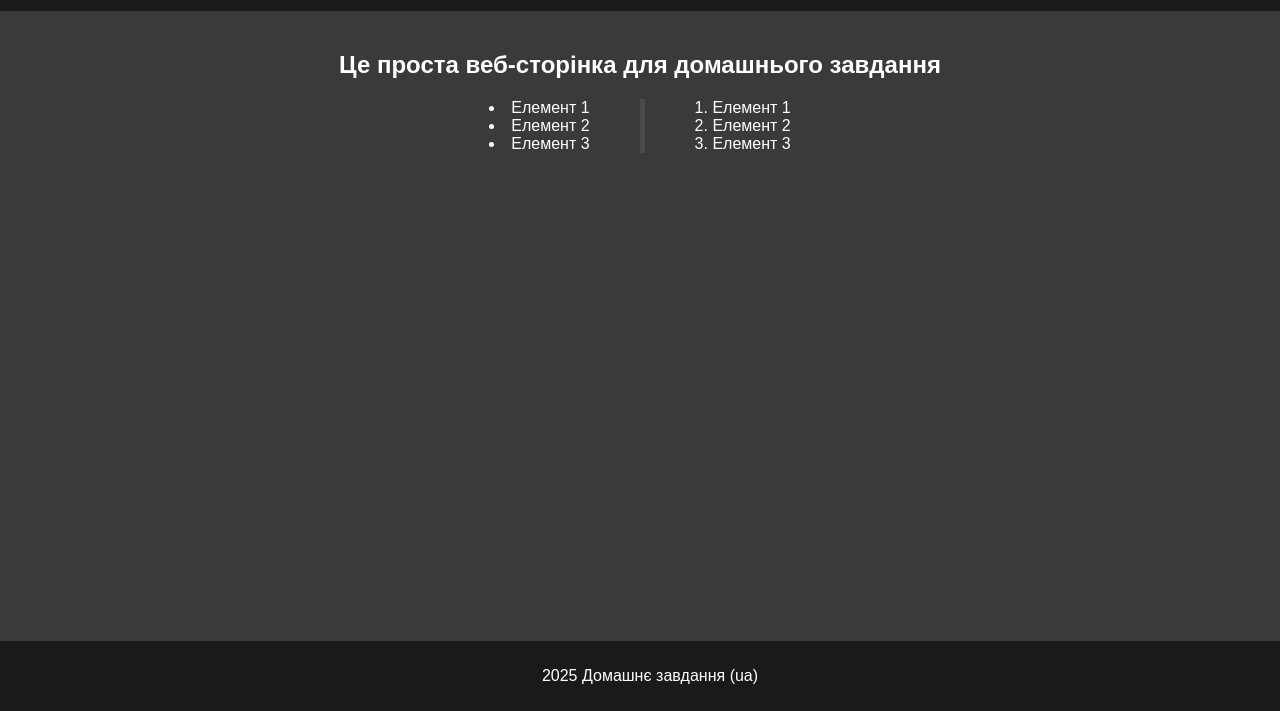
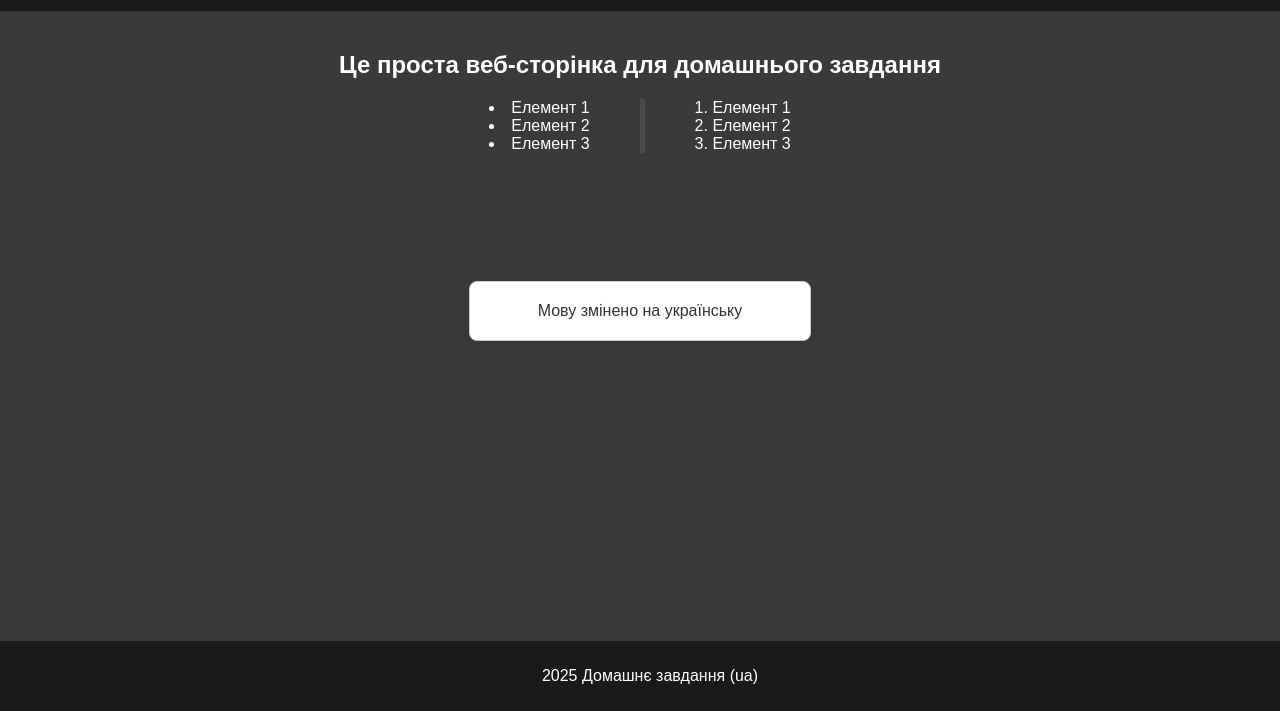
Before and after one commit to IlianTheOne0/Forms2_js, a plain HTML site: page index.html in a window 1280 px wide. Both pictures are taken after a click on the button "Change the language". Shown: the part 89-800 px from the top of the page. Drawn offline with Linux system fonts and the light colour scheme.

Commit message:
Сompleted the additional task

```diff
--- a/data/languages/en.json
+++ b/data/languages/en.json
@@ -26,5 +26,9 @@
 	"footer":
 	{
 		"copyright": "2025 Homework (en)"
+	},
+	"messages":
+	{
+		"languageChanged": "Language changed to English"
 	}
 }
--- a/data/languages/ua.json
+++ b/data/languages/ua.json
@@ -26,5 +26,9 @@
 	"footer":
 	{
 		"copyright": "2025 Домашнє завдання (ua)"
+	},
+	"messages":
+	{
+		"languageChanged": "Мову змінено на українську"
 	}
 }
--- a/index.html
+++ b/index.html
@@ -7,6 +7,10 @@
 	<link rel="stylesheet" href="styles/styles.css">
 </head>
 <body>
+	<div class="hidden" id="message-box">
+		<p>Message</p>
+	</div>
+
 	<header>
 		<h1>Homework</h1>
 
--- a/scripts/buttons/language-toggle.js
+++ b/scripts/buttons/language-toggle.js
@@ -11,7 +11,7 @@ export function initializeLanguageToggle(languageManager, displayManager)
 			const currentLang = languageManager.getCurrentLanguage();
 			const newLang = currentLang === "en" ? "ua" : "en";
 			languageManager.setLanguage(newLang);
-			displayManager.updateDisplayLanguage(languageManager);
+			displayManager.updateDisplayLanguage(languageManager, true);
 		}
 	);
 }
--- a/scripts/managers/displayManager.js
+++ b/scripts/managers/displayManager.js
@@ -5,7 +5,7 @@ export class IDisplayManager
 
 export class DisplayManager extends IDisplayManager
 {
-	async updateDisplayLanguage(languageManager)
+	async updateDisplayLanguage(languageManager, triggeredByUser = false)
 	{
 		try
 		{
@@ -14,6 +14,28 @@ export class DisplayManager extends IDisplayManager
 			const response = await fetch(`data/languages/${langCode}.json`);
 			if (!response.ok) { throw new Error(`Error! status: ${response.status}`); }
 			const data = await response.json();
+
+			if (data.messages?.languageChanged && triggeredByUser)
+			{
+				const messageDiv = document.getElementById("message-box");
+
+				if (messageDiv)
+				{
+					messageDiv.textContent = data.messages.languageChanged;
+					messageDiv.classList.add("visible");
+					messageDiv.classList.remove("hidden");
+
+					setTimeout
+					(
+						() =>
+						{
+							messageDiv.classList.add("hidden");
+							messageDiv.classList.remove("visible");
+						},
+						3000
+					);
+				}
+			}
 
 			if (data.header?.title) { document.title = data.header.title; }
 
--- /dev/null
+++ b/styles/items/message-box.css
@@ -0,0 +1,22 @@
+#message-box
+{
+	width: 300px;
+
+	position: absolute;
+	top: 50%;
+	left: 50%;
+	transform: translate(-50%, -50%);
+
+	text-align: center;
+
+	padding: 20px;
+
+	background-color: rgb(255, 255, 255);
+	color: #333;
+
+	border: 1px solid #ccc;
+	border-radius: 8px;
+	box-shadow: 0 2px 10px rgba(0, 0, 0, 0.1);
+
+	z-index: 1000;
+}
--- a/styles/styles.css
+++ b/styles/styles.css
@@ -3,3 +3,15 @@
 @import "items/header.css";
 @import "items/main.css";
 @import "items/footer.css";
+
+@import "items/message-box.css";
+
+.hidden
+{
+	display: none;
+}
+
+.visible
+{
+	display: block;
+}
```
